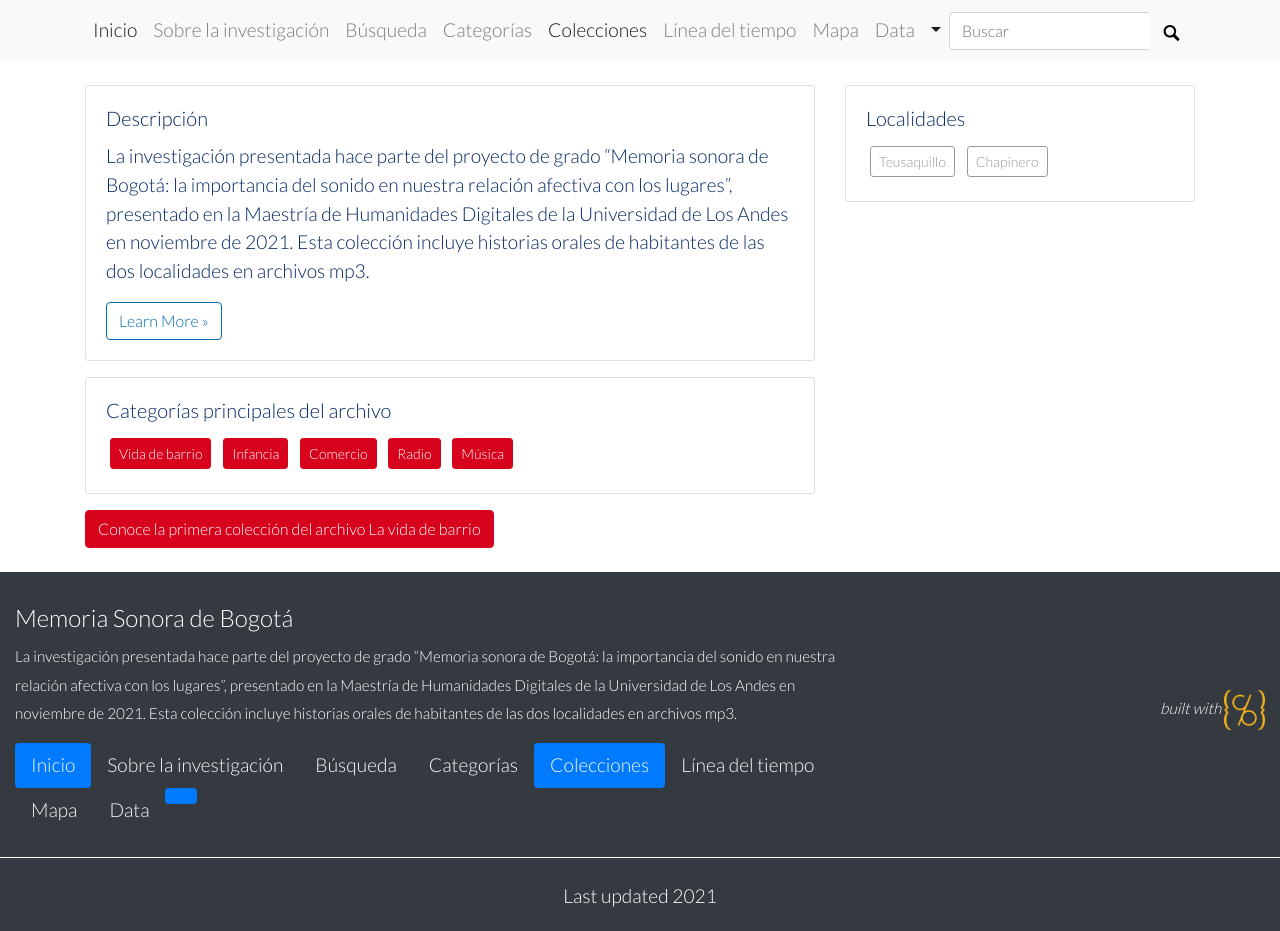
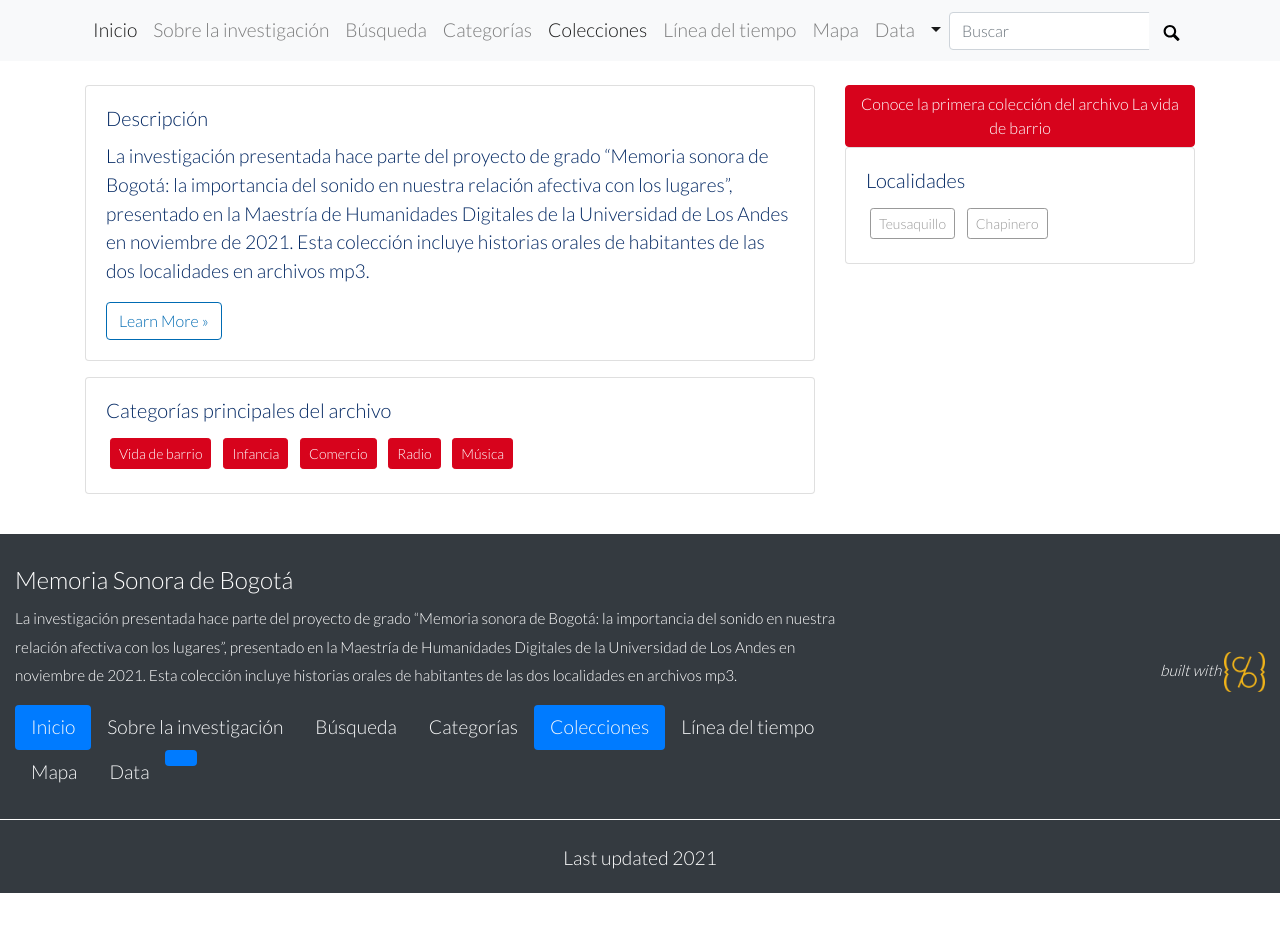
Before and after one commit to lparisb/memoriasonorabogota, a Jekyll site: the page built from index.md, in a window 1280 px wide. Shown: the part 703-1634 px from the top of the page. Built offline with Jekyll 4.4.1, drawn with Linux system fonts in a browser that asks for light colours; after the commit the page ends 1596 px from its top, so only the background shows below that.

Commit message:
Update home-infographic.html

```diff
--- a/_layouts/home-infographic.html
+++ b/_layouts/home-infographic.html
@@ -7,12 +7,12 @@ layout: page
 
     {% include index/description.html %}
     {% include index/featured-terms.html field="subject" title="Categorías principales del archivo" btn-color="info" %}
-    {% include feature/button.html text="Conoce la primera colección del archivo La vida de barrio" link="https://lparisb.github.io/memoriasonorabogota/browse.html#vida%20de%20barrio" color="success" %}
+
 
   </div>
   <div class="col-md-4">
 
-
+    {% include feature/button.html text="Conoce la primera colección del archivo La vida de barrio" link="https://lparisb.github.io/memoriasonorabogota/browse.html#vida%20de%20barrio" color="success" %}
     {% include index/featured-terms.html field="location" title="Localidades" btn-color="outline-secondary" %}
 
   </div>
```
